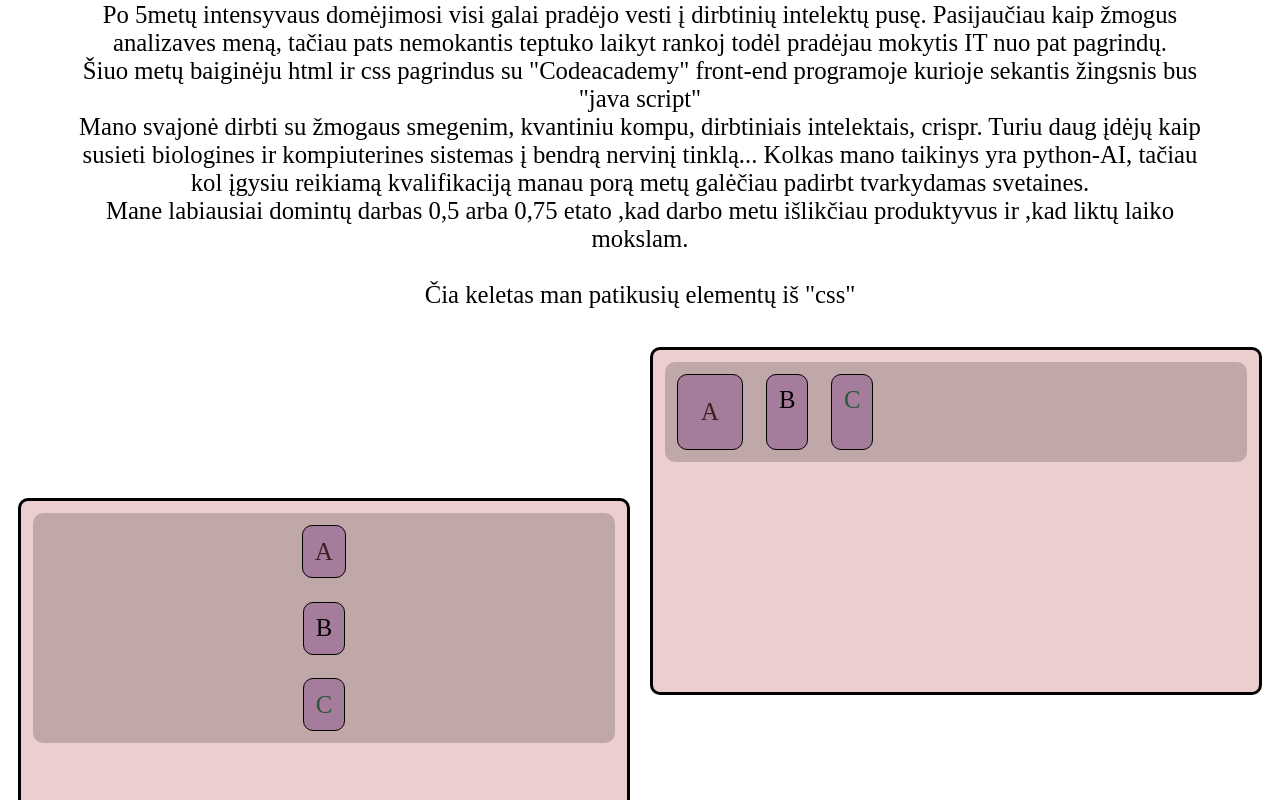
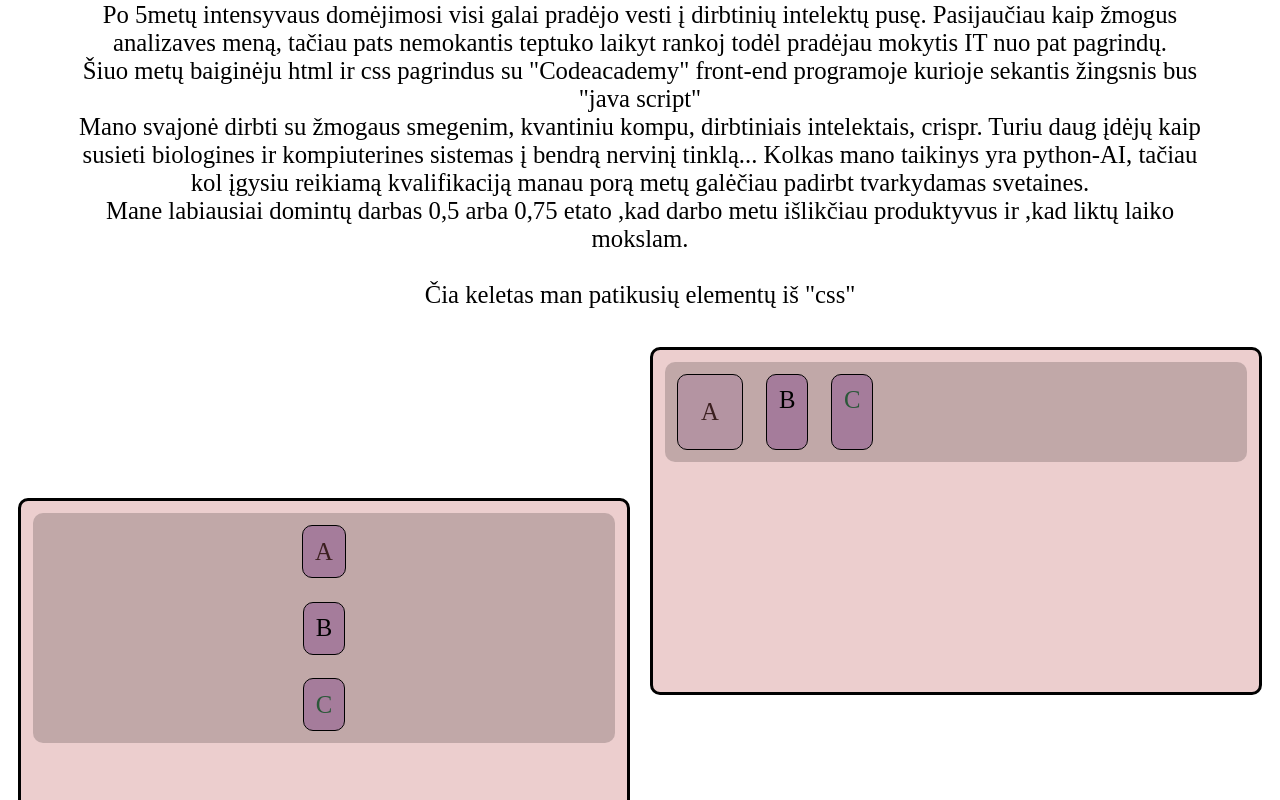
Before and after one commit to vytautasskipitis/mano-aprasymas-html-css, a plain HTML site: page index.html in a window 1280 px wide. In both pictures the pointer is over the element 698 px from the left and 827 px from the top of the page. Shown: the part 427-1227 px from the top of the page. Drawn offline with Linux system fonts and the light colour scheme.

Commit message:
abcd links

```diff
--- a/style/style.css
+++ b/style/style.css
@@ -102,6 +102,7 @@ article {
 .flex-element div:hover {
     padding: 4%;
     transition: 0.7s;
+    background-color: rgba(165, 124, 155, 0.466);
 }
 
 /* EXAMPLE END : */
```
